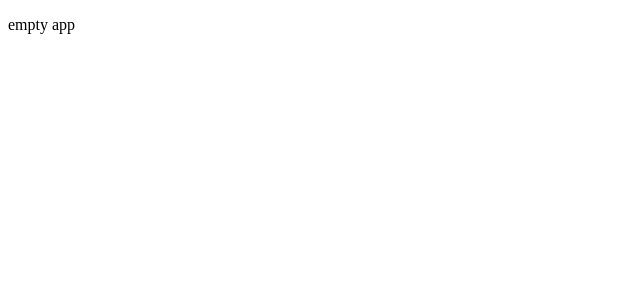
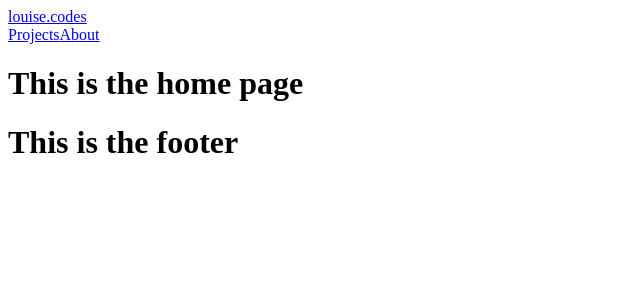
Before and after one commit to louiseka/portfolio, a React (Vite) app: page / in a window 1280 px wide. Shown: the top 300 px of the page, without its empty margins (0-640 px from the left). Built offline with nearby package versions, Linux system fonts and the light colour scheme.

Commit message:
Creating navigation for parent pages

```diff
--- a/src/App.jsx
+++ b/src/App.jsx
@@ -1,9 +1,25 @@
+import { BrowserRouter, Routes, Route } from "react-router"
+
+import Layout from "./components/Layout"
+import Home from "./pages/Home"
+import Projects from "./pages/Projects/Projects"
+import About from "./pages/About/About"
+
+
 function App() {
 
   return (
-    <p>empty app</p>
+    <BrowserRouter>
+      <Routes>
+        <Route path="/" element={<Layout />}>
+          <Route index element={<Home />} />
+          <Route path="projects" element={<Projects />} />
+          <Route path="about" element={<About />} />
+        </Route>
+      </Routes>
 
-    //React Router will go here
+
+    </BrowserRouter>
 
   )
 }
--- a/src/components/Header.jsx
+++ b/src/components/Header.jsx
@@ -1,5 +1,13 @@
+import { Link, NavLink } from "react-router"
+
 export default function Header() {
     return (
-        <h1>This is the header</h1>
+        <nav>
+            <Link to="/">louise.codes</Link>
+            <div>
+                <NavLink to="/projects">Projects</NavLink>
+                <NavLink to="/about">About</NavLink>
+            </div>
+        </nav>
     )
 }
--- /dev/null
+++ b/src/components/Layout.jsx
@@ -0,0 +1,17 @@
+import { Outlet } from "react-router"
+
+import Header from "./Header"
+import Footer from "./Footer"
+
+
+export default function Layout() {
+    return (
+        <>
+            <Header />
+            <main>
+                <Outlet />
+            </main>
+            <Footer />
+        </>
+    )
+}
```
